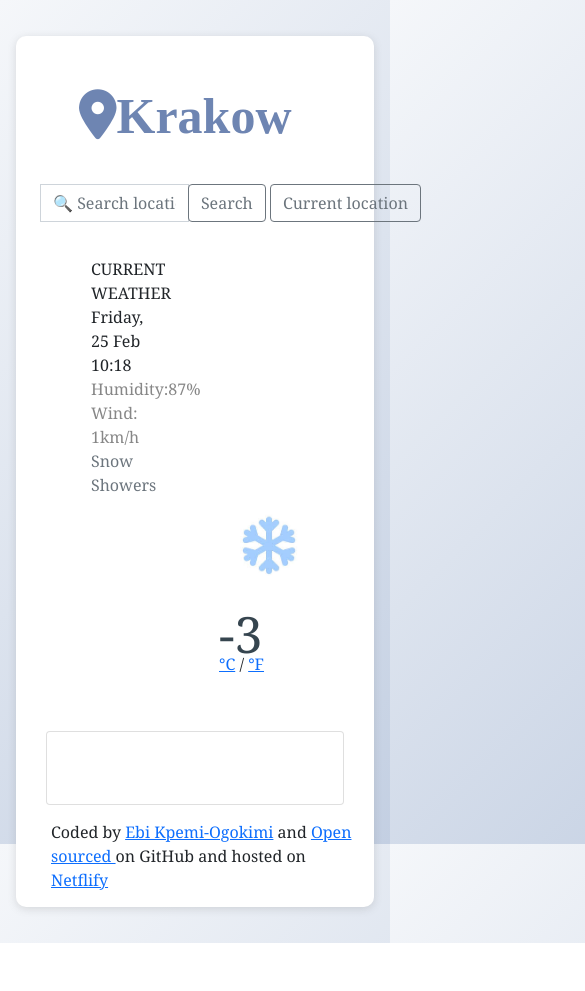
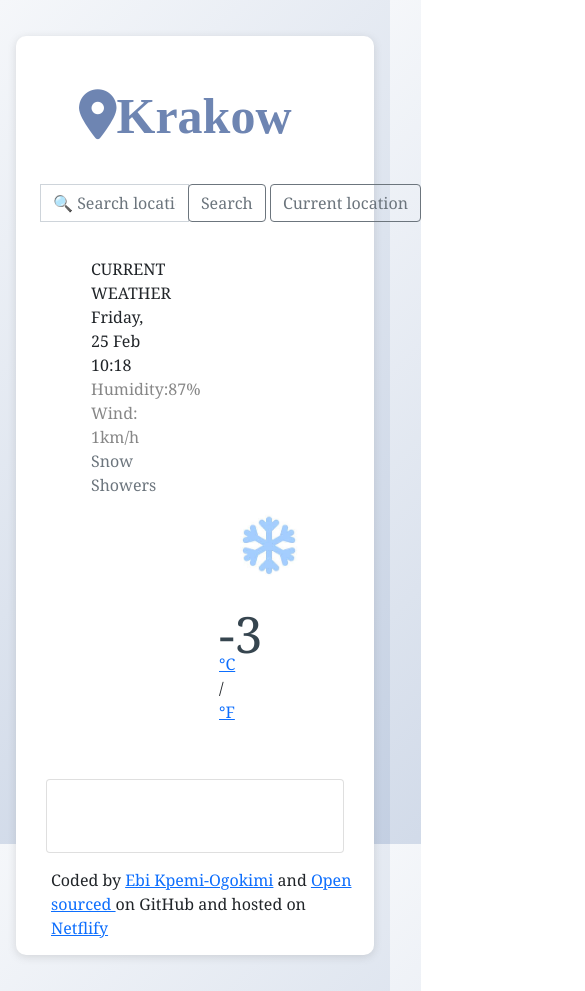
Before and after one commit to Ebi27/Weather-App, a website built with Parcel: page index.html in a window 390 px wide. Shown: the top 991 px of the page, 585 px wide, since content can reach past the window. Before the commit the page ends 943 px from the top, so only its background shows below. Built offline with nearby package versions, Linux system fonts and the light colour scheme; no server answers.

Commit message:
Took out padding

```diff
--- a/src/styles.css
+++ b/src/styles.css
@@ -102,15 +102,12 @@ footer{
   font-weight: 400;
   font-size: 50px;
   color: #36454f;
-  padding-right:500px;
+  /* padding-right:500px; */
   justify-items: center;
 }
 footer{
   align-items: center;
   padding-left: 20px;
 }
-.float-left{
-  float: left;
-}
-
+.bu
  }
```
